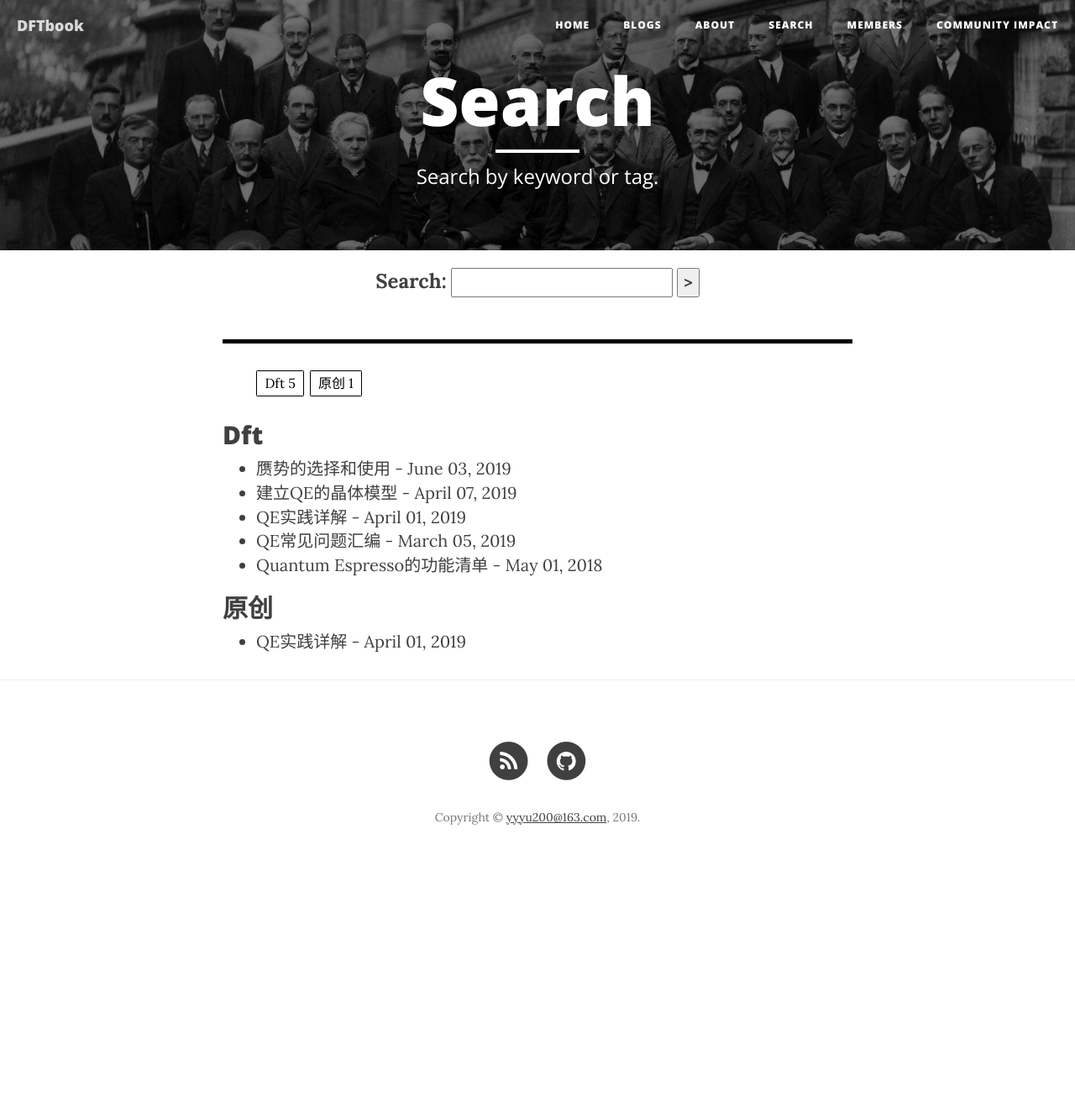
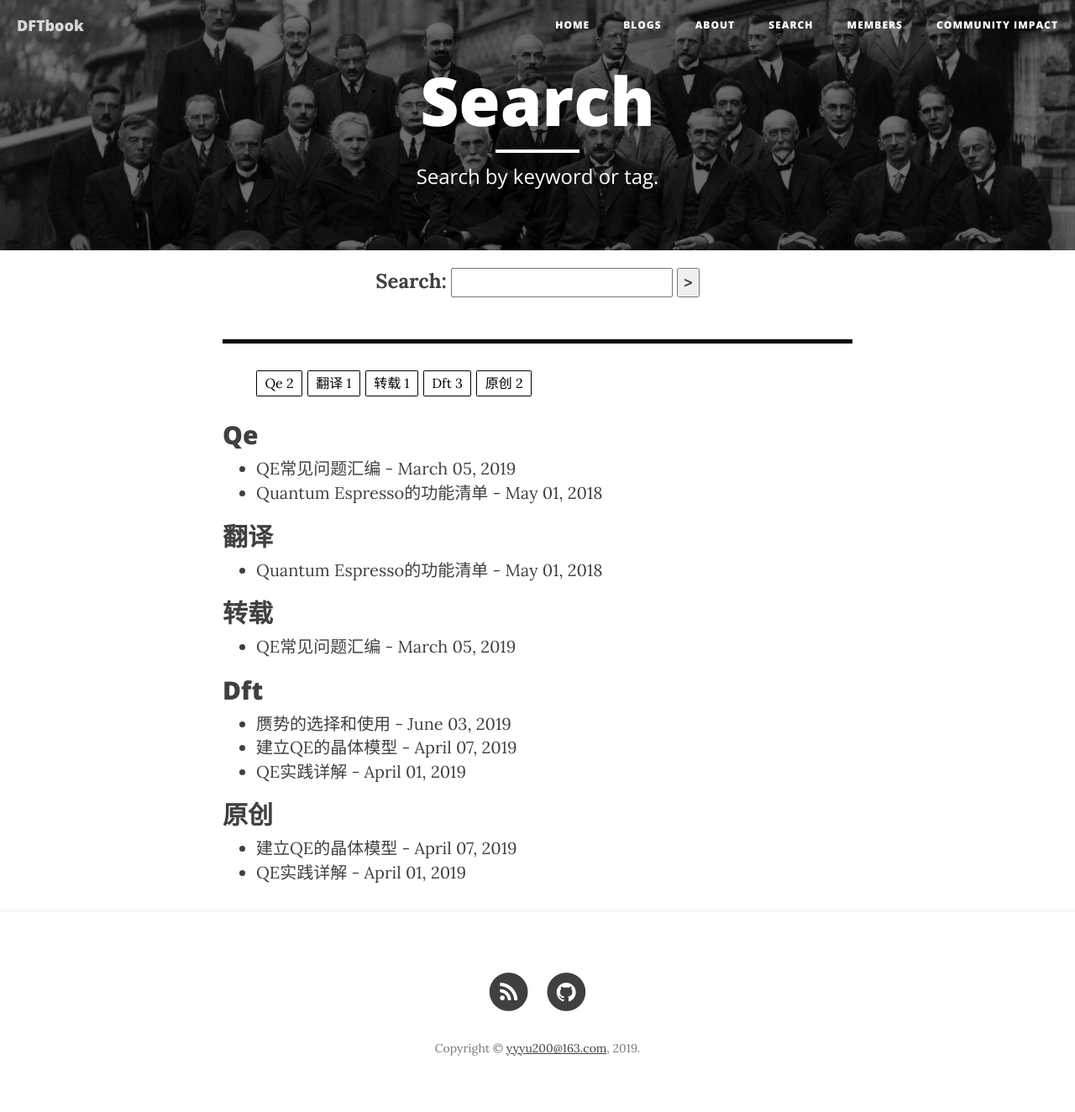
Before and after one commit to yyyu200/DFTbook, a Jekyll site: the page built from search/index.html, in a window 1280 px wide. Shown: the whole page at 84% size. Built offline with Jekyll 4.4.1, drawn with Linux system fonts in a browser that asks for light colours; nearby versions of some CDN libraries; comment, search, counter and statistics services are not loaded; before the commit the page ends 1049 px from its top, so only the background shows below that.

Commit message:
modify at20190626-09:17:12-aliyun

```diff
--- a/_posts/2018-05-01-QE-List.markdown
+++ b/_posts/2018-05-01-QE-List.markdown
@@ -5,7 +5,7 @@ horizontal: "</section></section><section markdown=\"1\" data-background=\"https
 layout: post
 title: Quantum Espresso的功能清单
 author: yyyu200
-tags: DFT
+tags: QE 翻译
 subtitle:
 category: Blogs
 notebookfilename: intro
--- a/_posts/2019-03-05-QE-FAQ.md
+++ b/_posts/2019-03-05-QE-FAQ.md
@@ -5,7 +5,7 @@ horizontal: "</section></section><section markdown=\"1\" data-background=\"https
 layout: post
 title: QE常见问题汇编
 author: yyyu200
-tags: DFT
+tags: QE 转载
 subtitle:
 category: Blogs
 notebookfilename: intro
```
Also changed, not shown: _posts/2019-04-07-TransCell.md (+1 -1 lines).
